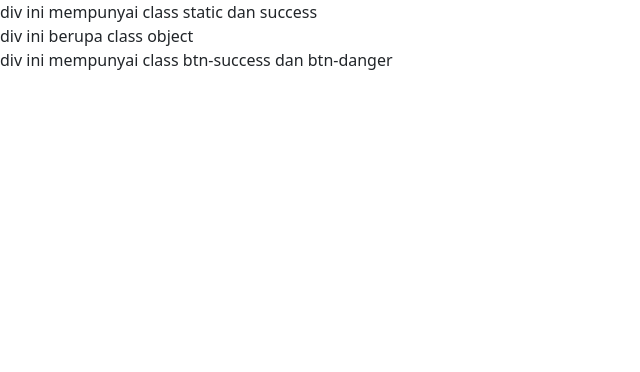
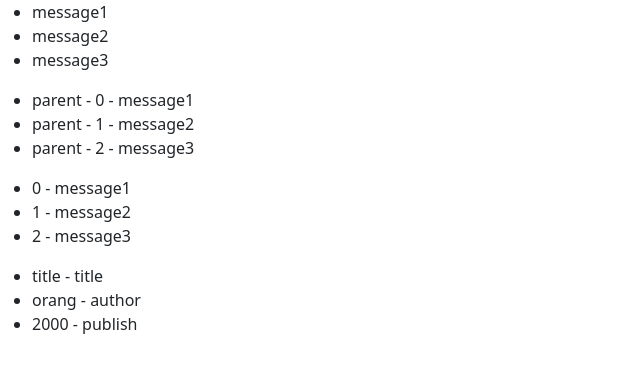
Before and after one commit to someone-only/belajar-vue, a Vue app: page / in a window 1280 px wide. Shown: the top 372 px of the page, without its empty margins (0-640 px from the left). Built offline with nearby package versions, Linux system fonts and the light colour scheme.

Commit message:
menambahkan materi tentang list rendering

```diff
--- a/src/App.vue
+++ b/src/App.vue
@@ -1,9 +1,9 @@
 <script setup lang="ts">
-        import classBindingVue from './components/essentials/class-style-binding/class-binding.vue';
+import vForVue from "./components/essentials/list-rendering/v-for.vue";
 </script>
 
 <template>
-        <classBindingVue />
+  <vForVue />
 </template>
 
 <style scoped></style>
--- /dev/null
+++ b/src/components/essentials/list-rendering/v-for.vue
@@ -0,0 +1,36 @@
+<script setup lang="ts">
+import { reactive, ref } from "vue";
+const items = reactive([
+  { message: "message1" },
+  { message: "message2" },
+  { message: "message3" },
+]);
+const myObject = reactive({
+  title: "title",
+  author: "orang",
+  publish: "2000",
+});
+const parent = ref("parent");
+</script>
+
+<template>
+  <ul>
+    <!-- jika kita ingin melakukan looping kita bisa menggunakan v-for -->
+    <li v-for="item in items">
+      {{ item.message }}
+    </li>
+  </ul>
+  <ul>
+    <!-- kita juga bisa menangkap index hasil looping -->
+    <li v-for="(item, index) in items">
+      {{ parent }} - {{ index }} - {{ item.message }}
+    </li>
+  </ul>
+  <ul>
+    <!-- kita juga bisa menggunakan destructuring object -->
+    <li v-for="({ message }, index) in items">{{ index }} - {{ message }}</li>
+  </ul>
+  <ul>
+    <li v-for="(key, value) in myObject">{{ key }} - {{ value }}</li>
+  </ul>
+</template>
```
